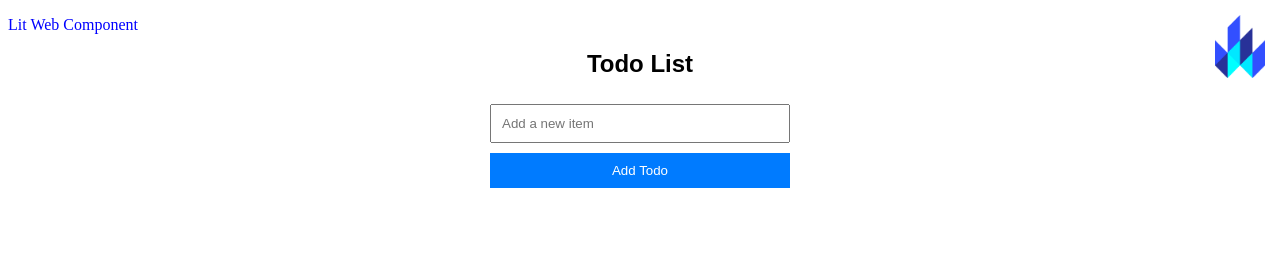
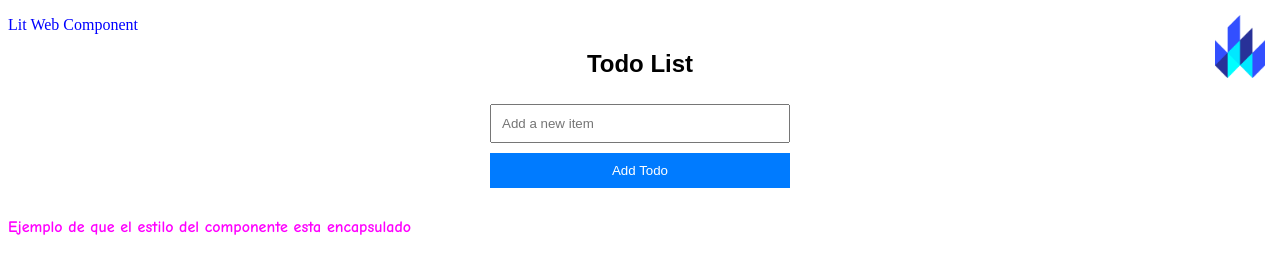
Before and after one commit to IIC3585-2024/web-components-group-07, a website with bundled scripts: page public/lit-todo-list.html in a window 1280 px wide. Built offline with nearby package versions, Linux system fonts and the light colour scheme.

Commit message:
style: Add style encapsulation example to list

```diff
--- a/public/lit-todo-list.html
+++ b/public/lit-todo-list.html
@@ -8,5 +8,6 @@
     <p>Lit Web Component</p>
     <img class="icon-img top-fixed" src="./Lit icon.png">
     <lit-todo-list></lit-todo-list>
+    <p class="item">Ejemplo de que el estilo del componente esta encapsulado</p>
 </body>
 </html>
--- a/src/main.css
+++ b/src/main.css
@@ -18,7 +18,7 @@ p {
     min-height: 20rem;
 }
 
-.name {
+.name, .item {
     margin-top: 30px;
     font-weight: bold;
     color: magenta;
```
Also changed, not shown: public/standard-todo-list.html (+1 -0 lines).
